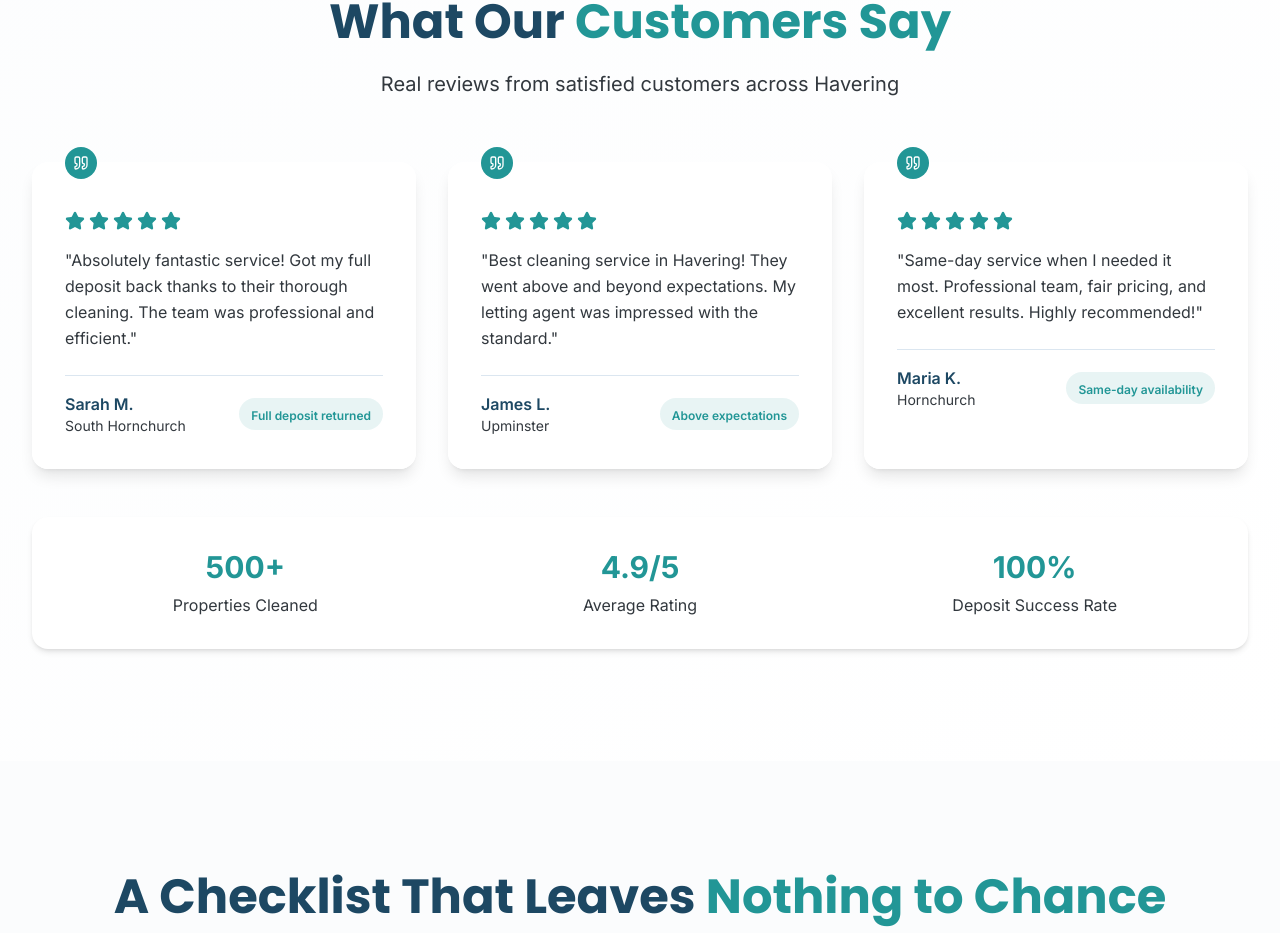
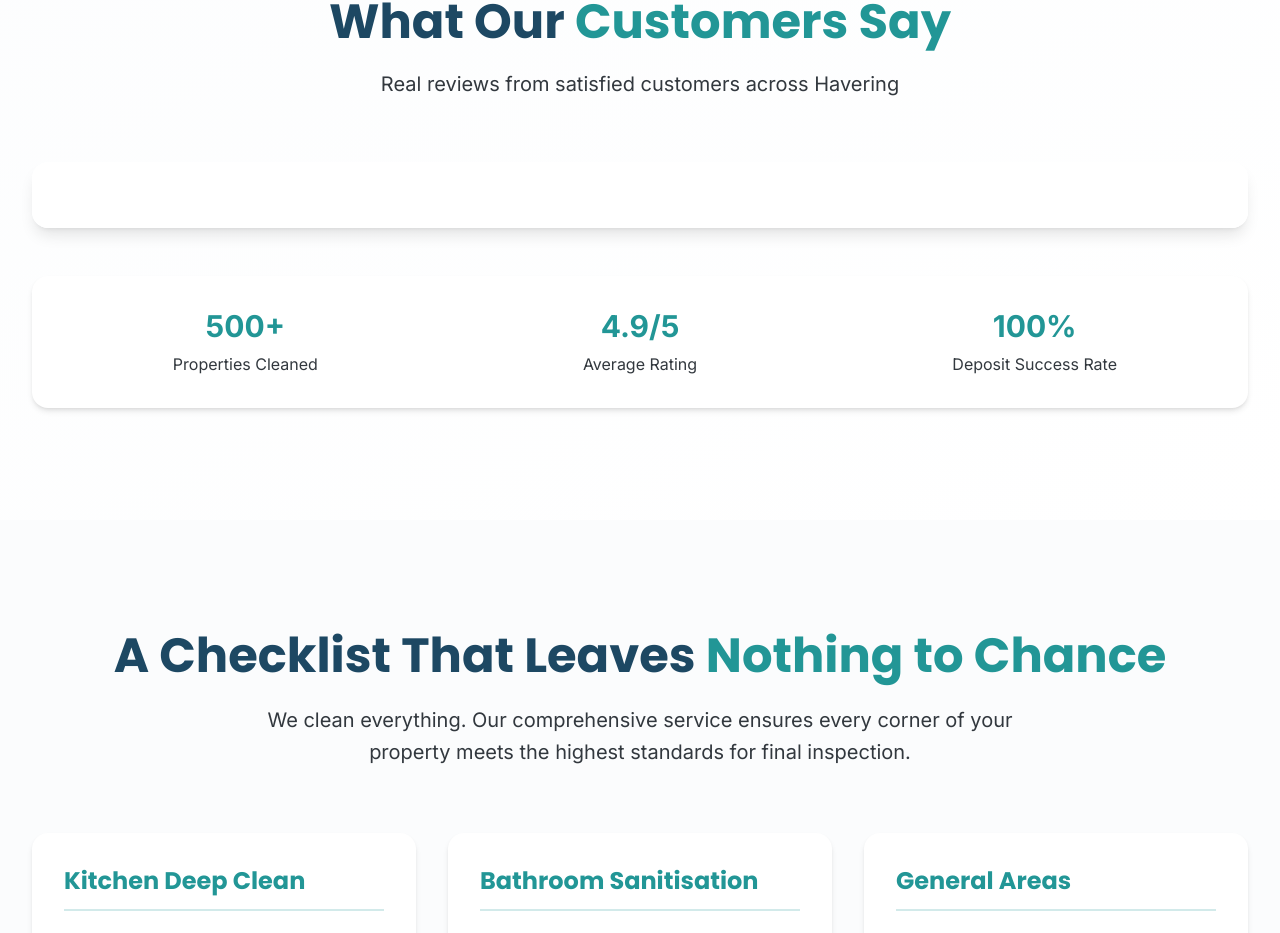
Before and after one commit to betterresults/wp-page-template-plugin, a React (Vite) app: page / in a window 1280 px wide. Shown: the part 3961-4894 px from the top of the page. Built offline with nearby package versions, Linux system fonts and the light colour scheme; the HTML template or start-up script is replaced by a standard one.

Commit message:
Add testimonial widget

```diff
--- a/src/components/TestimonialsSection.tsx
+++ b/src/components/TestimonialsSection.tsx
@@ -1,29 +1,26 @@
-import { Star, Quote } from "lucide-react";
+import { useEffect } from "react";
 
 const TestimonialsSection = () => {
-  const testimonials = [
-    {
-      name: "Sarah M.",
-      location: "South Hornchurch",
-      rating: 5,
-      text: "Absolutely fantastic service! Got my full deposit back thanks to their thorough cleaning. The team was professional and efficient.",
-      highlight: "Full deposit returned"
-    },
-    {
-      name: "James L.",
-      location: "Upminster",
-      rating: 5,
-      text: "Best cleaning service in Havering! They went above and beyond expectations. My letting agent was impressed with the standard.",
-      highlight: "Above expectations"
-    },
-    {
-      name: "Maria K.",
-      location: "Hornchurch",
-      rating: 5,
-      text: "Same-day service when I needed it most. Professional team, fair pricing, and excellent results. Highly recommended!",
-      highlight: "Same-day availability"
-    }
-  ];
+  useEffect(() => {
+    // Load the testimonials widget script
+    const script = document.createElement('script');
+    script.innerHTML = `
+      ! function(w, d){
+        if (!w || !d) return false;
+        d.addEventListener("DOMContentLoaded", function(event) {
+            var s = d.createElement('script');
+            s.setAttribute('src','https://fbl.embedwidgets.com/dcWK51Qwf6A51i8gEolc.js');
+            d.body.appendChild(s);
+          });
+        }(window, document)
+    `;
+    document.head.appendChild(script);
+
+    return () => {
+      // Cleanup script on unmount
+      document.head.removeChild(script);
+    };
+  }, []);
 
   return (
     <section className="section-padding bg-gradient-to-br from-muted/20 to-background">
@@ -37,44 +34,9 @@ const TestimonialsSection = () => {
           </p>
         </div>
 
-        <div className="grid lg:grid-cols-3 gap-8 mb-12">
-          {testimonials.map((testimonial, index) => (
-            <div key={index} className="card-glass p-8 relative">
-              {/* Quote Icon */}
-              <div className="absolute -top-4 left-8">
-                <div className="w-8 h-8 bg-primary rounded-full flex items-center justify-center">
-                  <Quote className="w-4 h-4 text-white" />
-                </div>
-              </div>
-
-              {/* Rating */}
-              <div className="flex items-center gap-1 mb-4 mt-4">
-                {[...Array(testimonial.rating)].map((_, i) => (
-                  <Star key={i} className="w-5 h-5 fill-primary text-primary" />
-                ))}
-              </div>
-
-              {/* Testimonial Text */}
-              <p className="text-muted-foreground leading-relaxed mb-6">
-                "{testimonial.text}"
-              </p>
-
-              {/* Customer Info */}
-              <div className="border-t border-border pt-4">
-                <div className="flex items-center justify-between">
-                  <div>
-                    <p className="font-semibold text-foreground">{testimonial.name}</p>
-                    <p className="text-sm text-muted-foreground">{testimonial.location}</p>
-                  </div>
-                  <div className="bg-primary/10 px-3 py-1 rounded-full">
-                    <span className="text-xs font-semibold text-primary">
-                      {testimonial.highlight}
-                    </span>
-                  </div>
-                </div>
-              </div>
-            </div>
-          ))}
+        {/* Real Review Widget */}
+        <div className="card-glass p-8 mb-12">
+          <div className="fbl_w_dcWK51Qwf6A51i8gEolc"></div>
         </div>
 
         {/* Trust Indicators */}
```
